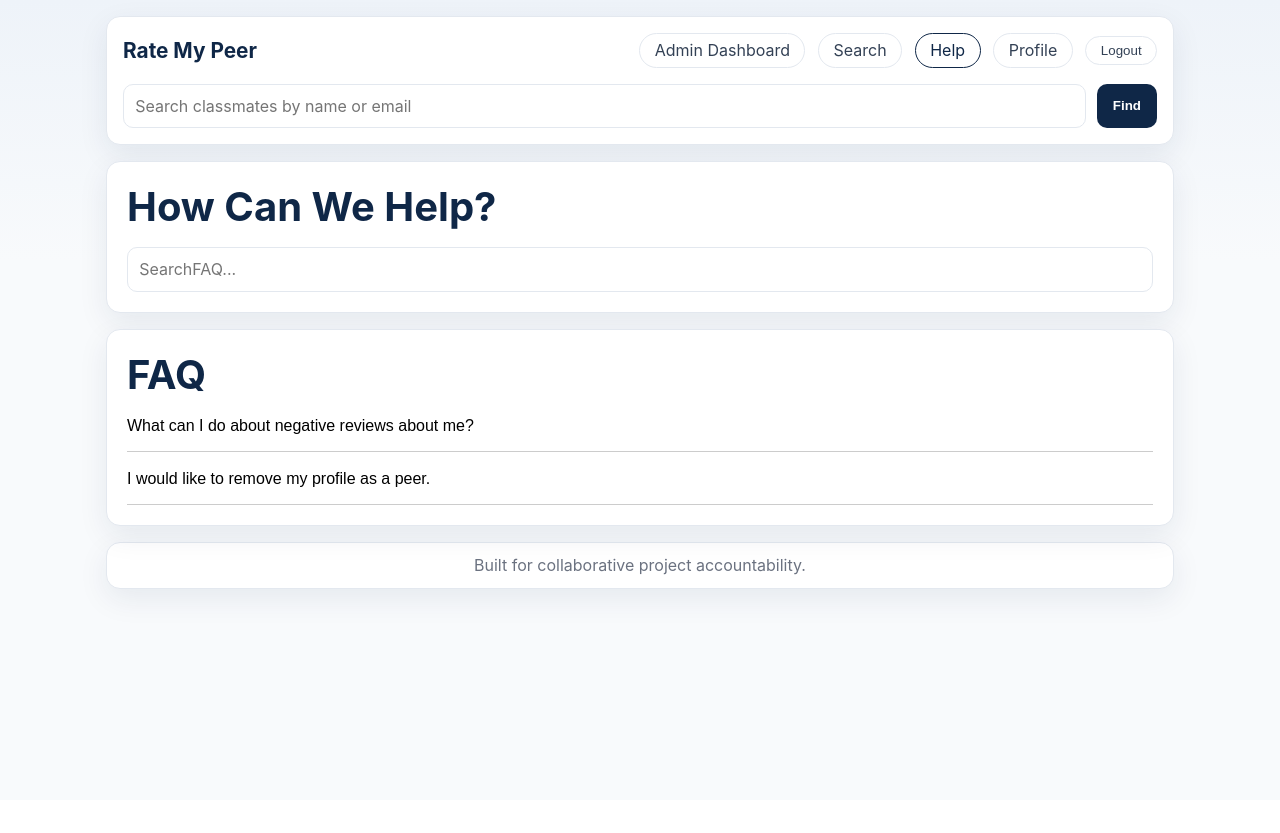
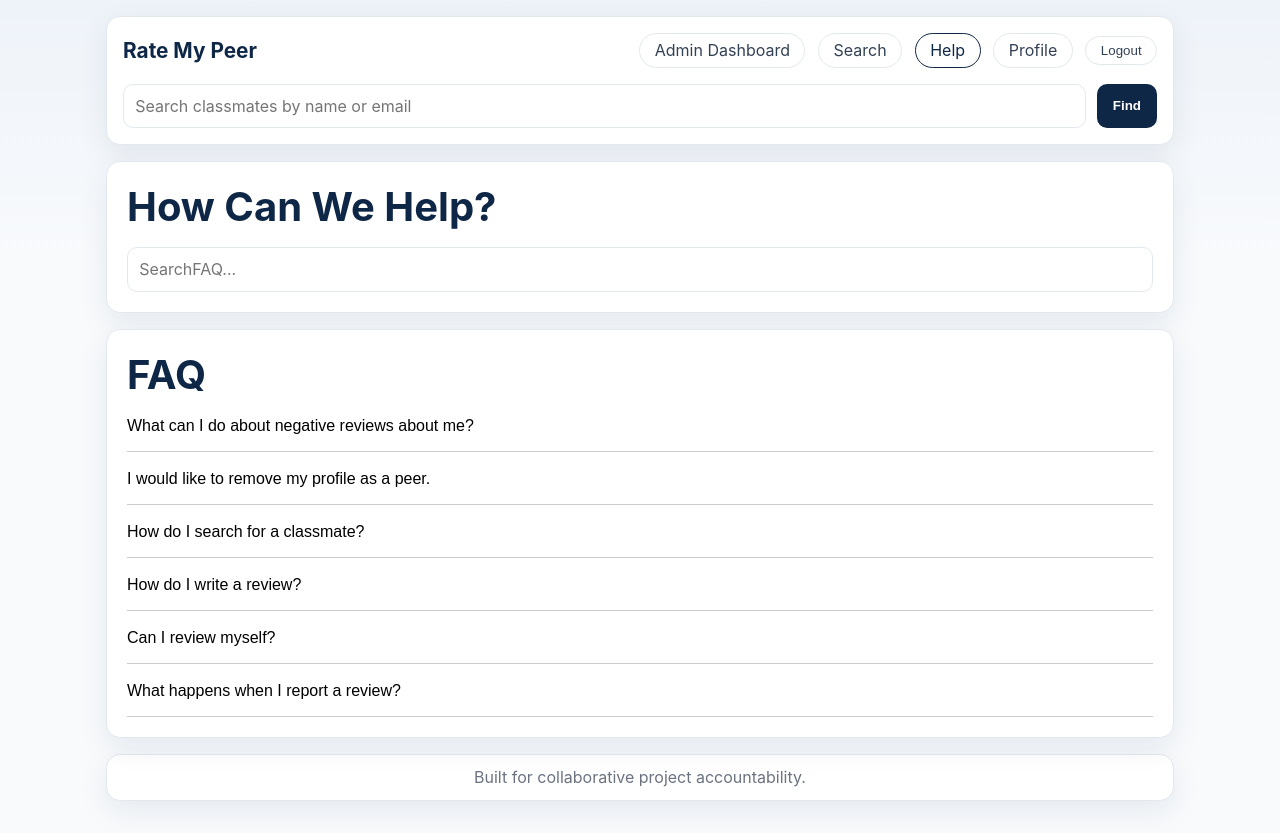
Before and after one commit to TedmanNguyen/124-InternetApps, a React (Vite) app in the folder rate-my-peer/: page /help in a window 1280 px wide. Before the commit the page ends 800 px from the top, so only its background shows below. Built offline with nearby package versions, Linux system fonts and the light colour scheme.

Commit message:
Update help page FAQ

```diff
--- a/rate-my-peer/src/data/faqData.js
+++ b/rate-my-peer/src/data/faqData.js
@@ -8,6 +8,26 @@ const faqData = [
         id: 2,
         question: "I would like to remove my profile as a peer.",
         answer: "We do not remove students from our site unless they are no longer attending the university. If you're ever concerned that a specific comment violates our guidelines, please report the rating. Our moderators will review it immediately and remove if it is against our guidelines."
+    },
+    {
+        id: 3,
+        question: "How do I search for a classmate?",
+        answer: "Use the search bar at the top of the page to search by name or email. If there is a matching student, you can open their profile and view their peer feedback."
+    },
+    {
+        id: 4,
+        question: "How do I write a review?",
+        answer: "Go to a peer's profile and click the option to rate or review them. Try to write feedback based on your actual project experience with that person."
+    },
+    {
+        id: 5,
+        question: "Can I review myself?",
+        answer: "No. The app is designed for peer feedback, so you should only be able to review other classmates you have worked with."
+    },
+    {
+        id: 6,
+        question: "What happens when I report a review?",
+        answer: "Reported reviews are sent to the admin dashboard. An admin can look over the report and decide whether the review should be kept, removed, or marked as resolved."
     }
 ];
 
```
